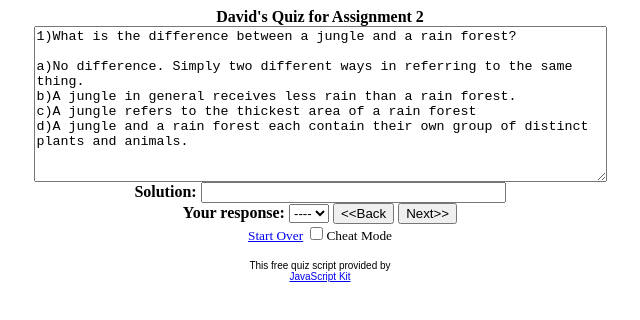
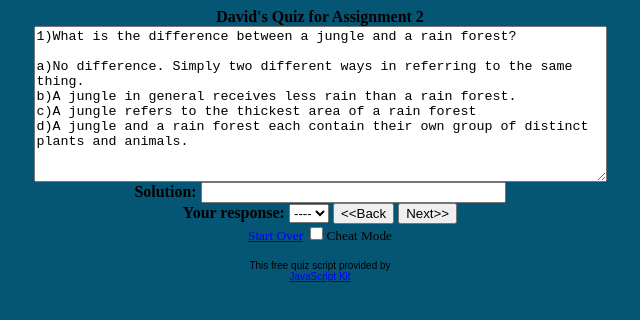
Before and after one commit to czechtech/EME6208-Assignment2, a plain HTML site: page quiz/index.html in a window 1280 px wide. Shown: the whole page, without its empty margins (320-960 px from the left). Drawn offline with Linux system fonts and the light colour scheme.

Commit message:
Update index.html
Background Color

```diff
--- a/quiz/index.html
+++ b/quiz/index.html
@@ -2,7 +2,7 @@
   <head>
   </head>
 
-  <body>
+  <body bgcolor="#055575">
     <div align="left">
 
     <table border="0" cellspacing="0" cellpadding="0" width="100%">
```
